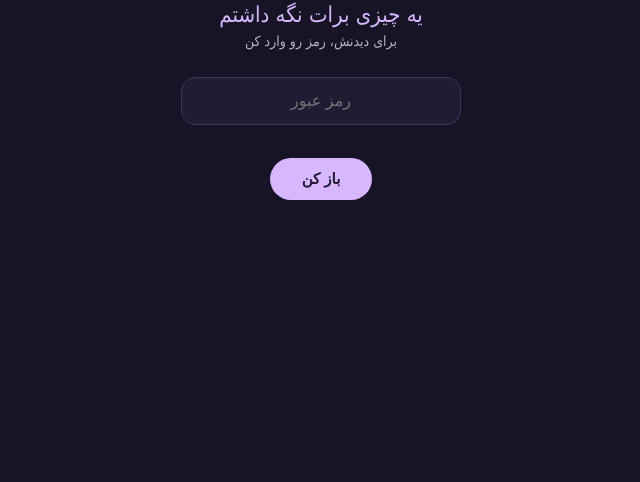
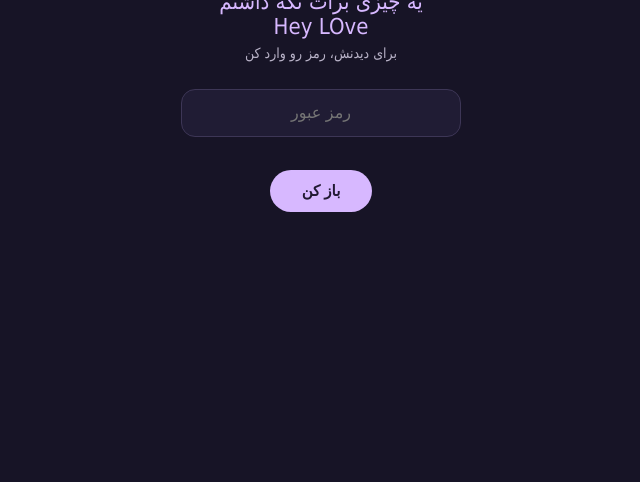
Before and after one commit to alihf0001/MalamisBirth, a plain HTML site: page index.html in a window 1280 px wide. Shown: the part 318-800 px from the top of the page, without its empty margins (319-959 px from the left). Drawn offline with Linux system fonts and the light colour scheme.

Commit message:
اضافه کردن متن تست

```diff
--- a/index.html
+++ b/index.html
@@ -206,7 +206,9 @@
   <!-- ====== صفحه‌ی قفل / رمز ====== -->
   <div id="lockScreen">
     <div class="moon">🌙</div>
-    <h1>یه چیزی برات نگه داشتم</h1>
+    <h1>یه چیزی برات نگه داشتم
+<br>
+Hey LOve</h1>
     <p>برای دیدنش، رمز رو وارد کن</p>
     <input type="password" id="pw" placeholder="رمز عبور" autocomplete="off" />
     <br/>
```
